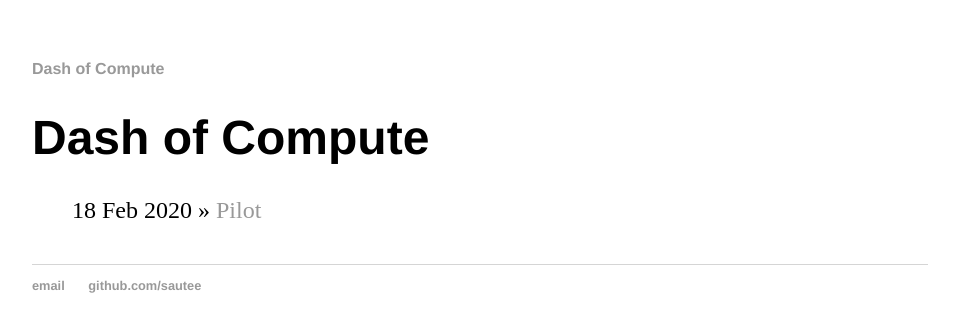
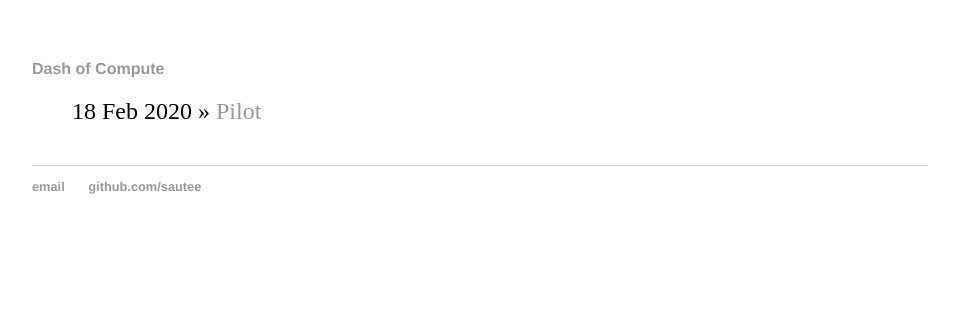
Before and after one commit to sautee/sautee.github.io, a Jekyll site: the page built from index.html, in a window 1280 px wide. Shown: the top 332 px of the page, without its empty margins (160-1119 px from the left). Built offline with Jekyll 4.4.1, drawn with Linux system fonts in a browser that asks for light colours.

Commit message:
Update index.html

```diff
--- a/index.html
+++ b/index.html
@@ -3,5 +3,4 @@ layout: default
 title: Dash Of Compute
 ---
 <div class="blurb">
-	<h1>Dash of Compute</h1>
 </div><!-- /.blurb -->
```
